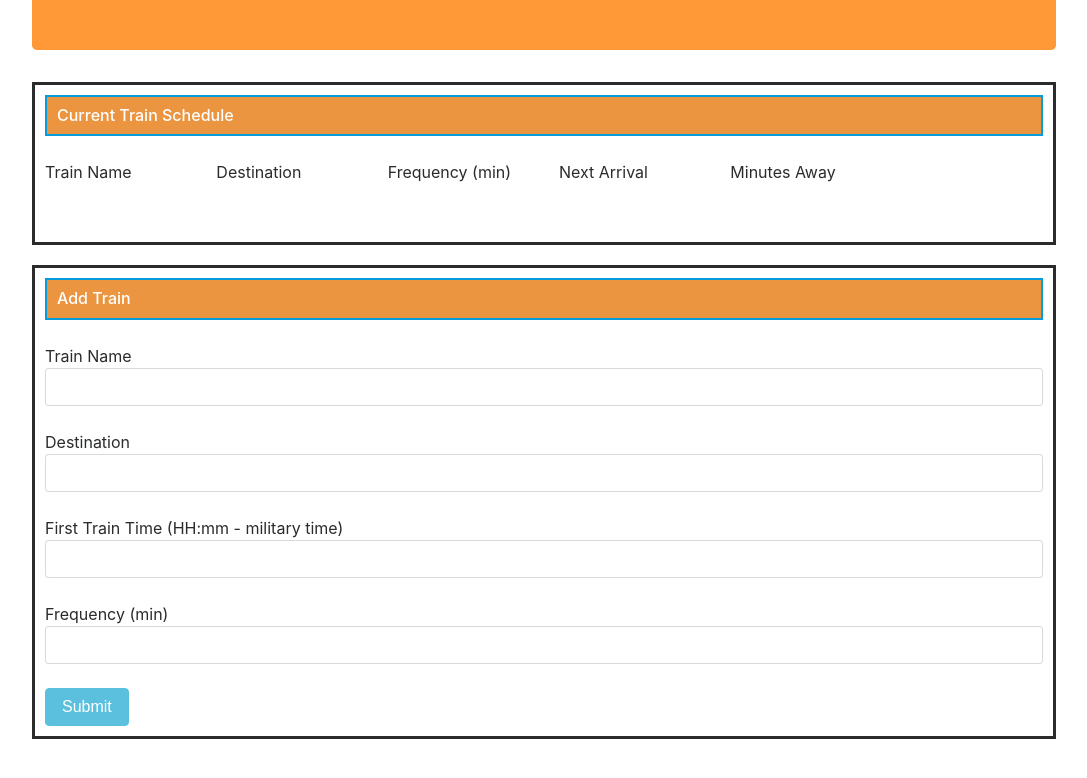
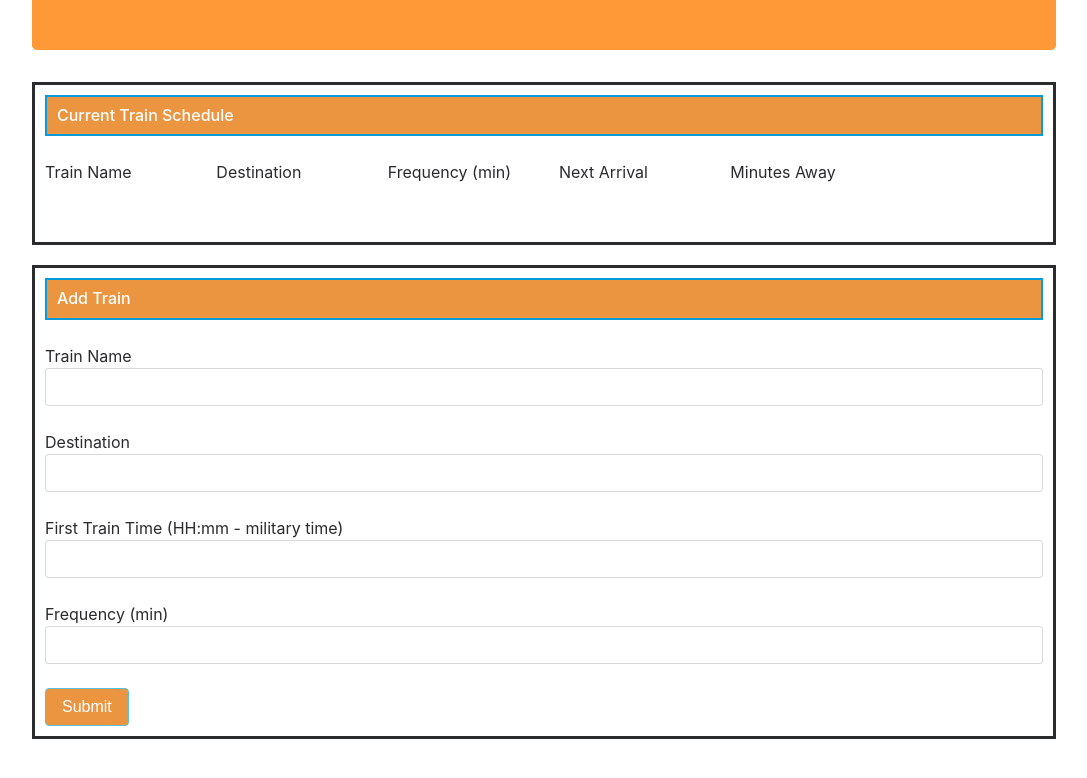
Before and after one commit to loydcharles/Train-Schedule, a plain HTML site: page index.html in a window 1280 px wide. Shown: the part 200-978 px from the top of the page, without its empty margins (96-1183 px from the left). Drawn offline with nearby package versions, Linux system fonts and the light colour scheme; no server answers.

Commit message:
add changes

```diff
--- a/assets/css/style.css
+++ b/assets/css/style.css
@@ -12,10 +12,13 @@
 	margin-bottom: 20px;
 }
 
+.head, #submit-button {
+	background-color: #ec9541;
+}
+
 .head {
 	color: white;
 	border: 2px solid #049CDB;
-	background-color: #ec9541;
 	padding: 10px;
 	margin: 0px;
 }
```
